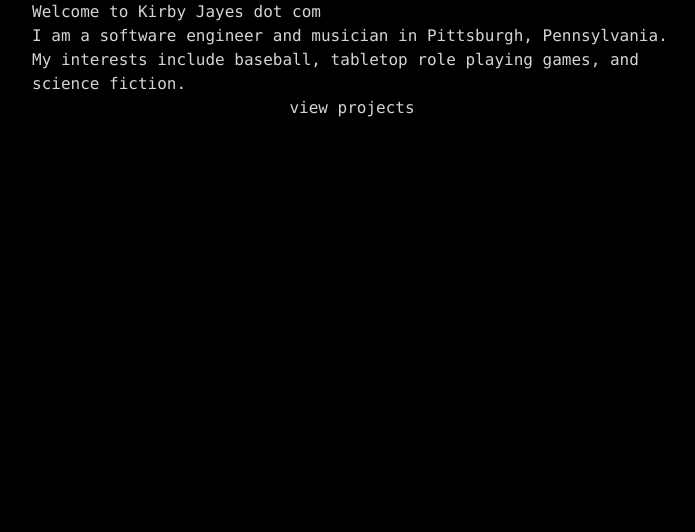
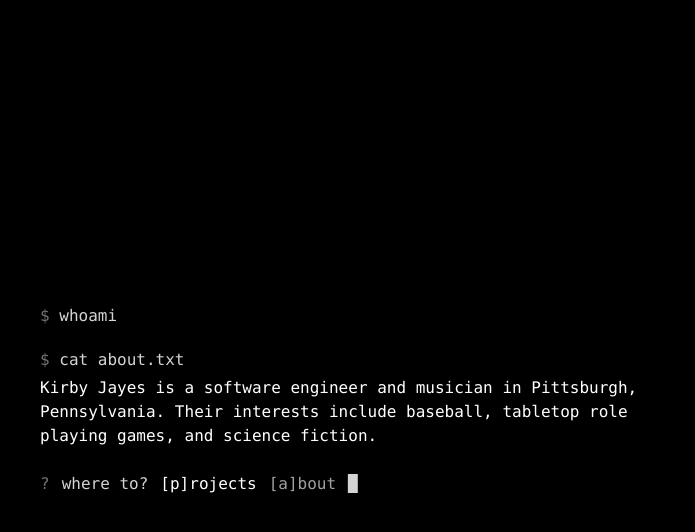
Before and after one commit to jirbjirbjirb/sveltepersonalsite, a SvelteKit app: page / in a window 1280 px wide. Shown: the top 532 px of the page, without its empty margins (288-983 px from the left). Built offline with nearby package versions, Linux system fonts and the light colour scheme.

Commit message:
landing page terminal animations

```diff
--- a/src/routes/+page.svelte
+++ b/src/routes/+page.svelte
@@ -1,15 +1,133 @@
-<script>
+<script lang="ts">
 	import { goto } from '$app/navigation';
 	import { resolve } from '$app/paths';
+
+	const lines = [
+		{ prompt: '$ ', text: 'whoami', output: '' },
+		{
+			prompt: '$ ',
+			text: 'cat about.txt',
+			output: `
+			Kirby Jayes is a software engineer and musician in Pittsburgh, Pennsylvania. Their interests include
+			baseball, tabletop role playing games, and science fiction.`
+		}
+	];
+	const TYPE_MS = 35;
+	const PAUSE_MS = 400;
+
+	let typedCommands: string[] = $state(lines.map(() => ''));
+	let shownOutputs: boolean[] = $state(lines.map(() => false));
+	let activeLine = $state(0);
+	let ready = $state(false);
+
+	function finish() {
+		typedCommands = lines.map((l) => l.text);
+		shownOutputs = lines.map(() => true);
+		activeLine = lines.length;
+		ready = true;
+	}
+
+	const choices = [
+		{ key: 'p', label: 'projects', href: '/projects' },
+		{ key: 'a', label: 'about', href: '/about' }
+	] as const;
+
+	function choose(href: (typeof choices)[number]['href']) {
+		goto(resolve(href));
+	}
+
+	function onkeydown(e: KeyboardEvent) {
+		if (e.metaKey || e.ctrlKey || e.altKey) return;
+		if (!ready) {
+			finish();
+			return;
+		}
+		const key = e.key.toLowerCase();
+		if (key === 'enter') choose(choices[0].href);
+		else {
+			const match = choices.find((c) => c.key === key);
+			if (match) choose(match.href);
+		}
+	}
+
+	$effect(() => {
+		if (
+			window.matchMedia('(prefers-reduced-motion: reduce)').matches ||
+			document.cookie.includes('HOME_SEEN=true') // skip animation for accessibility or if user has seen it already this session
+		) {
+			finish();
+			return;
+		}
+
+		let timer: ReturnType<typeof setTimeout>;
+		let line = 0;
+		let char = 0;
+
+		const step = () => {
+			if (line >= lines.length) {
+				ready = true;
+				return;
+			}
+			activeLine = line;
+			if (char < lines[line].text.length) {
+				char += 1;
+				typedCommands[line] = lines[line].text.slice(0, char);
+				timer = setTimeout(step, TYPE_MS);
+			} else {
+				shownOutputs[line] = true;
+				line += 1;
+				char = 0;
+				timer = setTimeout(step, PAUSE_MS);
+			}
+		};
+		timer = setTimeout(step, PAUSE_MS);
+
+		document.cookie = 'HOME_SEEN=true; path=/';
+		return () => clearTimeout(timer);
+	});
 </script>
 
-<div class="flex h-full w-full flex-col">
-	<div class="mx-auto my-0 flex w-1/2 flex-col">
-		<h1>Welcome to Kirby Jayes dot com</h1>
-		<p class="">
-			I am a software engineer and musician in Pittsburgh, Pennsylvania. My interests include
-			baseball, tabletop role playing games, and science fiction.
-		</p>
-		<button onclick={() => goto(resolve('/projects'))}> view projects </button>
+<svelte:head>
+	<title>Kirby Jayes - Software Engineer</title>
+</svelte:head>
+
+<svelte:window {onkeydown} />
+
+<main class="mx-auto flex min-h-dvh max-w-2xl flex-col justify-center px-6 text-sm sm:text-base">
+	<div aria-live="polite" class="flex flex-col gap-1">
+		{#each lines as line, i (line.text)}
+			{#if i <= activeLine}
+				<p>
+					<span class="text-neutral-500">{line.prompt}</span>{typedCommands[
+						i
+					]}{#if !ready && i === activeLine && !shownOutputs[i]}<span class="animate-blink">█</span
+						>{/if}
+				</p>
+				{#if shownOutputs[i]}
+					<p class="mb-3 text-white">{line.output}</p>
+				{/if}
+			{/if}
+		{/each}
+
+		{#if ready}
+			<p class="mt-2 flex flex-wrap items-center gap-x-3">
+				<span class="text-neutral-500">?</span>
+				<span>where to?</span>
+				<span class="flex gap-3">
+					{#each choices as choice, i (choice.key)}
+						<button
+							type="button"
+							onclick={() => choose(choice.href)}
+							class="underline-offset-4 hover:underline focus-visible:underline {i === 0
+								? 'text-white'
+								: 'text-neutral-400 hover:text-white'}"
+						>
+							[{choice.key}]{choice.label.slice(1)}
+						</button>
+					{/each}
+				</span>
+				<span class="animate-blink" aria-hidden="true">█</span>
+			</p>
+		{/if}
 	</div>
-</div>
+</main>
```
